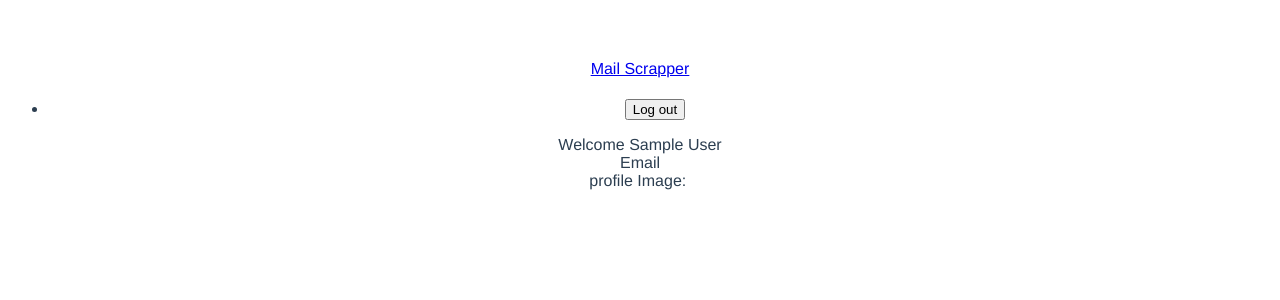
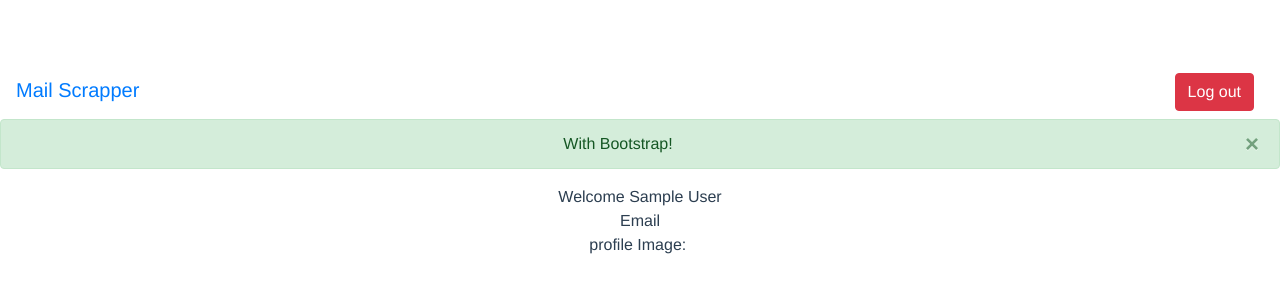
Before and after one commit to yogendrap/VueJs-Learning, a Vue app: page /dashboard in a window 1280 px wide. Shown: the top 300 px of the page. Built offline with nearby package versions, Linux system fonts and the light colour scheme; sample sign-in values are in the browser's storage.

Commit message:
Added bootstarp

```diff
--- a/package.json
+++ b/package.json
@@ -8,7 +8,9 @@
     "lint": "vue-cli-service lint"
   },
   "dependencies": {
+    "bootstrap-vue": "^2.15.0",
     "core-js": "^3.6.4",
+    "jquery": "^3.5.1",
     "vue": "^2.6.11",
     "vue-google-login": "^2.0.5",
     "vue-router": "^3.3.2"
--- a/src/App.vue
+++ b/src/App.vue
@@ -7,6 +7,8 @@
 
 <script>
 
+import Vue from 'vue'
+import { BootstrapVue, IconsPlugin } from 'bootstrap-vue'
 
 export default {
   name: 'App',
--- a/src/components/DashBoard.vue
+++ b/src/components/DashBoard.vue
@@ -1,7 +1,12 @@
 <template>
 <div>
   <AppNavigation></AppNavigation>
-
+  <div class="alert alert-success alert-dismissible fade show" role="alert">
+  With Bootstrap!
+  <button type="button" class="close" data-dismiss="alert" aria-label="Close">
+    <span aria-hidden="true">&times;</span>
+  </button>
+</div>
    Welcome {{userInfo.name}}
   <br>
    Email {{userInfo.mail}}
--- a/src/main.js
+++ b/src/main.js
@@ -1,6 +1,9 @@
 import Vue from 'vue'
 import App from './App.vue'
 import router from './router/index.js'
+
+import 'bootstrap';
+import 'bootstrap/dist/css/bootstrap.min.css';
 
 Vue.config.productionTip = false
 
```
